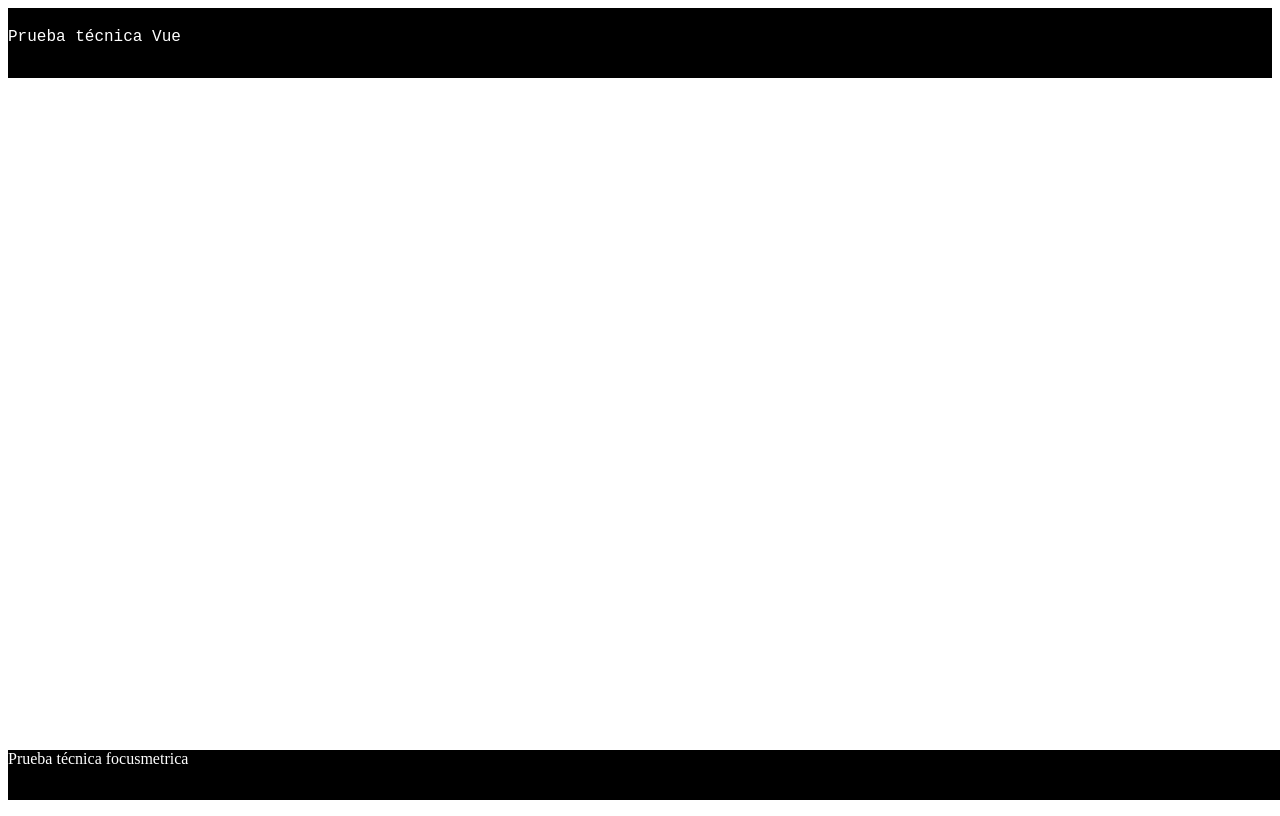
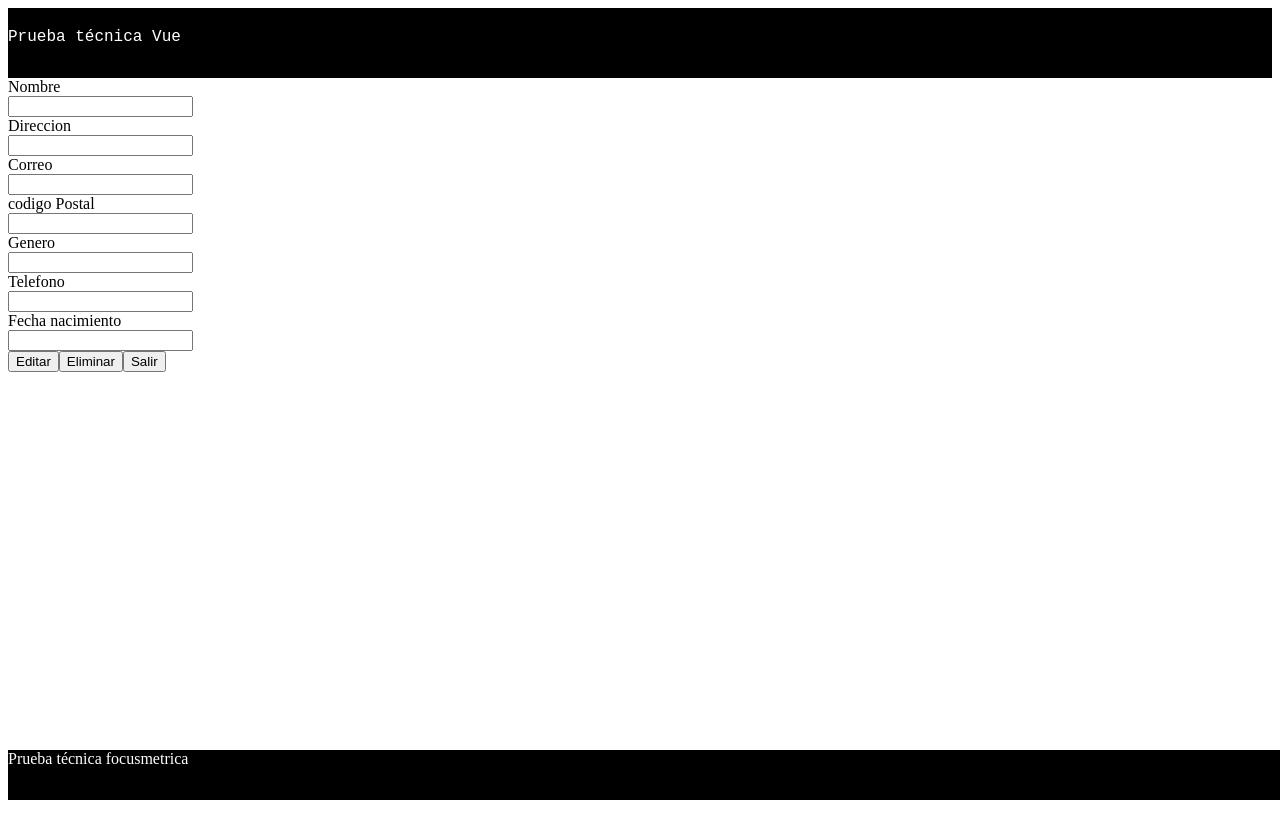
Before and after one commit to Nuriacode/front-vue3-prueba-tecnica, a Vue app: page /editar/1 in a window 1280 px wide. Built offline with nearby package versions, Linux system fonts and the light colour scheme; no server answers.

Commit message:
add nuevousuario and editarusuario view

```diff
--- a/src/router/index.js
+++ b/src/router/index.js
@@ -1,7 +1,8 @@
 import { createRouter, createWebHistory } from 'vue-router';
 import LogIn from "../views/LogIn.vue";
 import DashBoard from "../views/DashBoard.vue";
-
+import NuevoUsuario from "../views/NuevoUsuario.vue";
+import EditarUsuario from "../views/EditarUsuario.vue";
 
 const routes = [
   {
@@ -14,6 +15,16 @@ const routes = [
     path: "/dashboard",
     component: DashBoard,
   },
+  {
+    path: "/nuevo",
+    name: "Nuevo",
+    component: NuevoUsuario,
+  },
+  {
+    path: "/editar/:id",
+    name: "Editar",
+    component: EditarUsuario,
+  },
 ];
 
 const router = createRouter({
--- a/src/views/Dashboard.vue
+++ b/src/views/Dashboard.vue
@@ -33,6 +33,7 @@
 </template>
 
 <script>
+import { RouterLink, RouterView } from 'vue-router'
 import axios from "axios";
 export default {
   name: "DashBoard",
@@ -48,8 +49,8 @@ export default {
     editar(id) {
       this.$router.push("/editar/" + id);
     },
-    nuevo(id) {
-      this.$router.push("/nuevo/" + id);
+    nuevo() {
+      this.$router.push("/nuevo/");
     },
   },
   mounted: function () {
--- /dev/null
+++ b/src/views/EditarUsuario.vue
@@ -0,0 +1,173 @@
+<template>
+  <div>
+    <div class="container">
+      <form action="" class="">
+        <div class="">
+          <label for="" class="">Nombre</label>
+          <div class="col-sm-10">
+            <input
+              type="text"
+              name="nombre"
+              id="nombre"
+              class=""
+              v-model="form.nombre"
+            />
+          </div>
+        </div>
+        <div class="">
+          <label for="" class="control-label col-sm-2">Direccion</label>
+          <div class="">
+            <input
+              type="text"
+              class=""
+              name="direccion"
+              id="direccion"
+              v-model="form.direccion"
+            />
+          </div>
+        </div>
+        <div class="">
+          <div class="col">
+            <label for="" class="">Correo</label>
+            <div class="">
+              <input
+                type="text"
+                class="form-control"
+                name="correo"
+                id="correo"
+                v-model="form.correo"
+              />
+            </div>
+          </div>
+          <div class="">
+            <label for="" class="">codigo Postal</label>
+            <div class="">
+              <input
+                type="text"
+                class="form-control"
+                name="codigopostal"
+                id="codigopostal"
+                v-model="form.codigoPostal"
+              />
+            </div>
+          </div>
+        </div>
+        <div class="">
+          <div class="col">
+            <label for="" class="">Genero</label>
+            <div class="col-sm-7">
+              <input
+                type="text"
+                class=""
+                name="genero"
+                id="genero"
+                v-model="form.genero"
+              />
+            </div>
+          </div>
+          <div class="col">
+            <label for="" class="">Telefono</label>
+            <div class="col-sm-7">
+              <input
+                type="text"
+                class=""
+                name="telefono"
+                id="telefono"
+                v-model="form.telefono"
+              />
+            </div>
+          </div>
+        </div>
+        <div class="">
+          <label for="" class="">Fecha nacimiento</label>
+          <div class="col-sm-4">
+            <input
+              type="text"
+              class=""
+              name="fechanacimineto"
+              id="telefono"
+              v-model="form.fechaNacimiento"
+            />
+          </div>
+        </div>
+        <div class="">
+          <button type="button" class="btn btn-primary" v-on:click="editar()">
+            Editar
+          </button>
+          <button
+            type="button"
+            class=""
+            v-on:click="eliminar()"
+          >
+            Eliminar
+          </button>
+          <button
+            type="button"
+            class=""
+            v-on:click="salir()"
+          >
+            Salir
+          </button>
+        </div>
+      </form>
+    </div>
+  </div>
+</template>
+<script>
+import axios from "axios";
+export default {
+  name: "EditarUsuario",
+  data: function () {
+    return {
+      form: {
+        pacienteId: "",
+        nombre: "",
+        dni: "",
+        correo: "",
+        codigoPostal: "",
+        genero: "",
+        telefono: "",
+        fechaNacimiento: "",
+        token: "",
+      },
+    };
+  },
+  methods: {
+    editar() {
+      axios.put("https://api.solodata.es/pacientes", this.form).then((data) => {
+        console.log(data);
+      });
+    },
+    salir() {
+      this.$router.push("/dashboard");
+    },
+    eliminar() {
+      var enviar = {
+        paciente: this.form.pacienteId,
+        token: this.form.token,
+      };
+      axios
+        .delete("https://api.solodata.es/pacientes", { header: enviar })
+        .then((data) => {
+          console.log(data);
+          this.$router.push("/dashboard");
+        });
+    },
+  },
+  mounted: function () {
+    this.form.pacienteId = this.$route.params.id;
+    axios
+      .get("https://api.solodata.es/pacientes?id=" + this.form.pacienteId)
+      .then((data) => {
+        this.form.nombre = data.data[0].Nombre;
+        this.for.dni = data.data[0].DNI;
+        this.form.correo = data.data[0].Correo;
+        this.form.codigoPostal = data.data[0].CodigoPostal;
+        this.form.genero = data.data[0].Genero;
+        this.form.telefono = data.data[0].Telefono;
+        this.form.fechaNacimiento = data.data[0].FechaNacimiento;
+        this.form.token = localStorage.getItem("token");
+      });
+  },
+};
+</script>
--- /dev/null
+++ b/src/views/NuevoUsuario.vue
@@ -0,0 +1,148 @@
+<template>
+    <div class="container">
+      <form action="" class="form-horizontal">
+        <div class="form-group left">
+          <label for="" class="control-label col-sm-2">Nombre</label>
+          <div class="col-sm-10">
+            <input
+              type="text"
+              name="nombre"
+              id="nombre"
+              class="form-control"
+              v-model="form.nombre"
+            />
+          </div>
+        </div>
+        <div class="form-group left">
+          <label for="" class="control-label col-sm-2">Direccion</label>
+          <div class="col-sm-10">
+            <input
+              type="text"
+              class="form-control"
+              name="direccion"
+              id="direccion"
+              v-model="form.direccion"
+            />
+          </div>
+        </div>
+        <div class="form-group left row">
+          <div class="col">
+            <label for="" class="control-label col-sm-3">Correo</label>
+            <div class="col-sm-7">
+              <input
+                type="text"
+                class="form-control"
+                name="correo"
+                id="correo"
+                v-model="form.correo"
+              />
+            </div>
+          </div>
+          <div class="col">
+            <label for="" class="control-label col-sm-5">codigo Postal</label>
+            <div class="col-sm-7">
+              <input
+                type="text"
+                class="form-control"
+                name="codigopostal"
+                id="codigopostal"
+                v-model="form.codigoPostal"
+              />
+            </div>
+          </div>
+        </div>
+        <div class="form-group left row">
+          <div class="col">
+            <label for="" class="control-label col-sm-2">Genero</label>
+            <div class="col-sm-7">
+              <input
+                type="text"
+                class="form-control"
+                name="genero"
+                id="genero"
+                v-model="form.genero"
+              />
+            </div>
+          </div>
+          <div class="col">
+            <label for="" class="control-label col-sm-2">Telefono</label>
+            <div class="col-sm-7">
+              <input
+                type="text"
+                class="form-control"
+                name="telefono"
+                id="telefono"
+                v-model="form.telefono"
+              />
+            </div>
+          </div>
+        </div>
+        <div class="form-group left">
+          <label for="" class="control-label col-sm-2">Fecha nacimiento</label>
+          <div class="col-sm-4">
+            <input
+              type="text"
+              class="form-control"
+              name="fechanacimineto"
+              id="telefono"
+              v-model="form.fechaNacimiento"
+            />
+          </div>
+        </div>
+        <div class="col">
+          <label for="" class="control-label col-sm-2">DNI</label>
+          <div class="col-sm-7">
+            <input
+              type="text"
+              class="form-control"
+              name="dni"
+              id="dni"
+              v-model="form.dni"
+            />
+          </div>
+        </div>
+        <div class="form-group">
+          <button type="button" class="btn btn-primary" v-on:click="guardar()">
+            Guardar
+          </button>
+          <button
+            type="button"
+            class="btn btn-dark margen"
+            v-on:click="salir()"
+          >
+            Salir
+          </button>
+        </div>
+      </form>
+    </div>
+</template>
+<script>
+import axios from "axios";
+export default {
+  name: "NuevoUsuario",
+  data: function () {
+    return {
+      form: {
+        nombre: "",
+        dni: "",
+        correo: "",
+        codigoPostal: "",
+        genero: "",
+        telefono: "",
+        fechaNacimiento: "",
+        token: "",
+      },
+    };
+  },
+  methods: {
+    async guardar() {
+      this.form.token = localStorage.getItem("token");
+      await axios
+        .post("https://api.solodata.es/pacientes", this.form)
+    },
+    salir() {
+      this.$router.push("/dashboard/");
+    },
+  },
+};
+</script>
```
